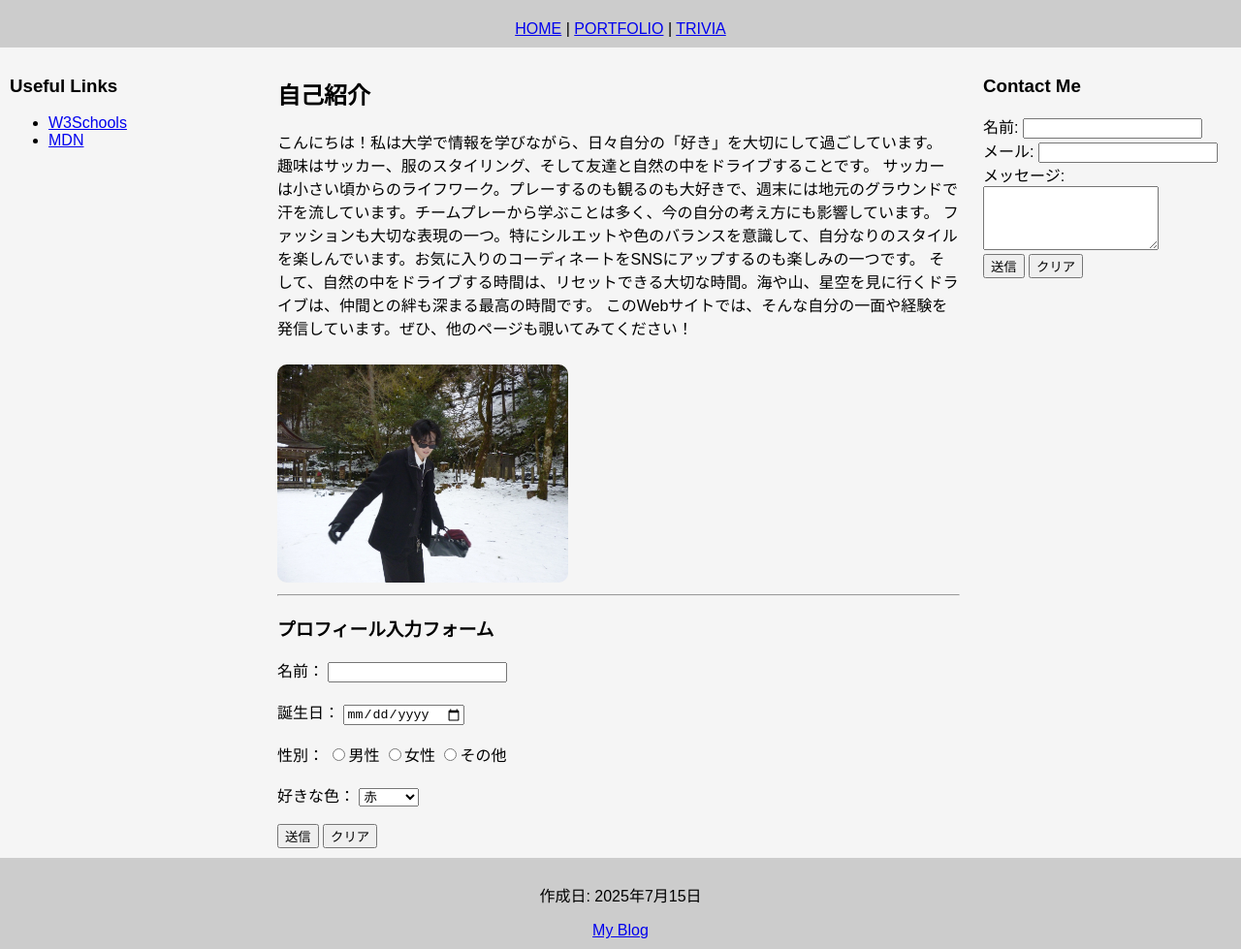
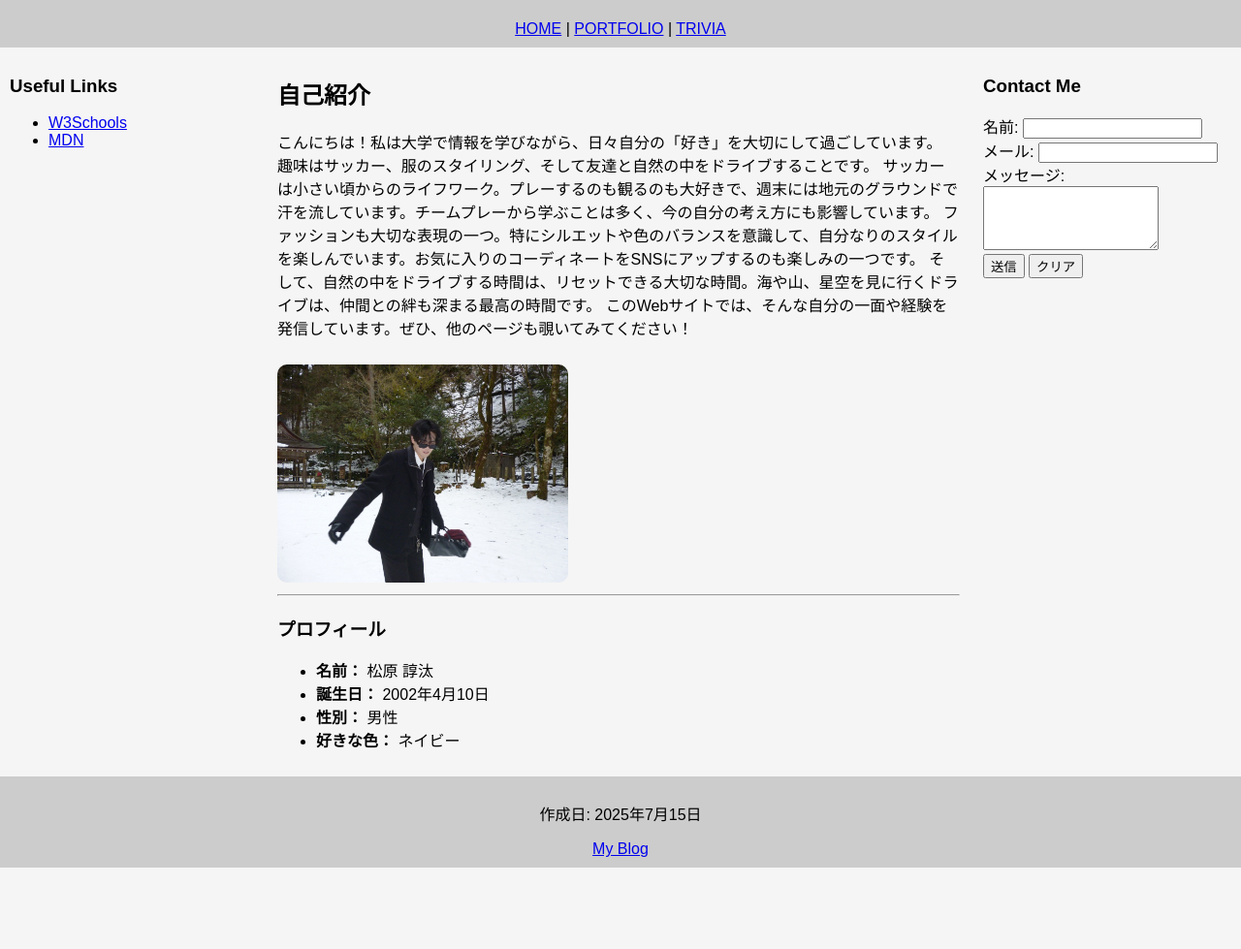
Before and after one commit to shuntaaaaaa/shuntaaaaaa.github.io, a plain HTML site: page index.html in a window 1280 px wide. Shown: the part 89-1068 px from the top of the page at 97% size. After the commit the page ends 984 px from the top, so only its background shows below. Drawn offline with Linux system fonts and the light colour scheme.

Commit message:
Update index.html

```diff
--- a/index.html
+++ b/index.html
@@ -44,33 +44,16 @@
 
     <img src="S__243179536.jpg" alt="自分の写真や趣味の写真" width="300" style="margin-top: 10px; border-radius: 10px;">
 
-    <hr>
+   <hr>
 
-    <h3>プロフィール入力フォーム</h3>
-    <form>
-      <label for="username">名前：</label>
-      <input type="text" id="username" name="username"><br><br>
+<h3>プロフィール</h3>
+<ul>
+  <li><strong>名前：</strong> 松原 諄汰</li>
+  <li><strong>誕生日：</strong> 2002年4月10日</li>
+  <li><strong>性別：</strong> 男性</li>
+  <li><strong>好きな色：</strong> ネイビー</li>
+</ul>
 
-      <label for="birthday">誕生日：</label>
-      <input type="date" id="birthday" name="birthday"><br><br>
-
-      <label>性別：</label>
-      <input type="radio" name="gender" value="男性" id="male"><label for="male">男性</label>
-      <input type="radio" name="gender" value="女性" id="female"><label for="female">女性</label>
-      <input type="radio" name="gender" value="その他" id="other"><label for="other">その他</label><br><br>
-
-      <label for="color">好きな色：</label>
-      <select name="color" id="color">
-        <option value="red">赤</option>
-        <option value="blue">青</option>
-        <option value="green">緑</option>
-        <option value="yellow">黄</option>
-        <option value="other">その他</option>
-      </select><br><br>
-
-      <button type="submit">送信</button>
-      <button type="reset">クリア</button>
-    </form>
   </main>
 
   <!-- Right Sidebar -->
```
